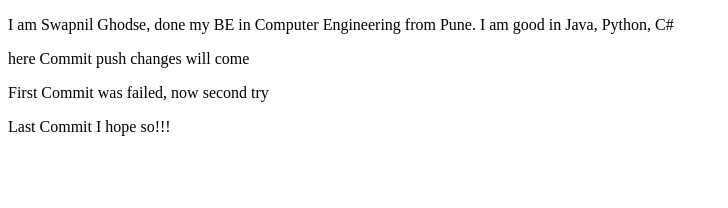
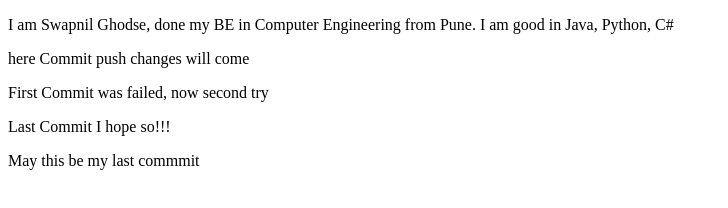
Before and after one commit to Swapnil-Ghodse/DevOpsTraining, a plain HTML site: page Swapnil.html in a window 1280 px wide. Shown: the whole page, without its empty margins (0-728 px from the left). Drawn offline with Linux system fonts and the light colour scheme.

Commit message:
May this

```diff
--- a/Swapnil.html
+++ b/Swapnil.html
@@ -11,5 +11,6 @@
         <p> here Commit push changes will come</p>
         <p>First Commit was failed, now second try</p>
         <p>Last Commit I hope so!!!</p>
+        <p>May this be my last commmit</p>
     </body>
     </html>
```
